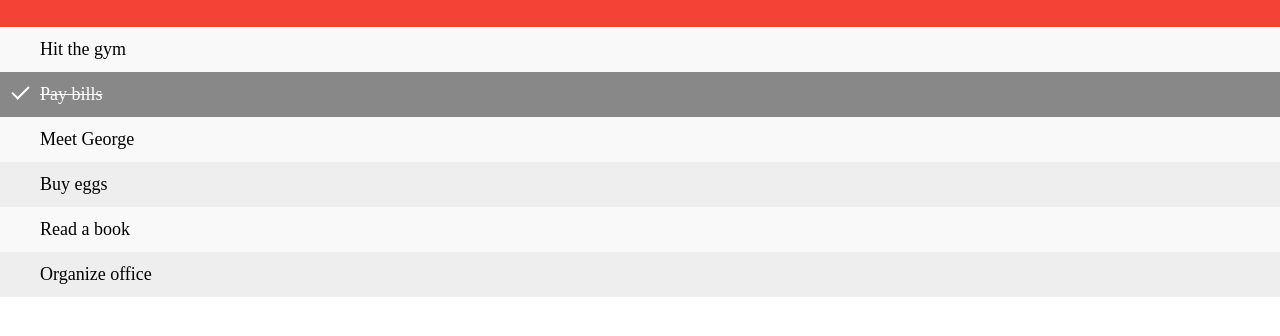
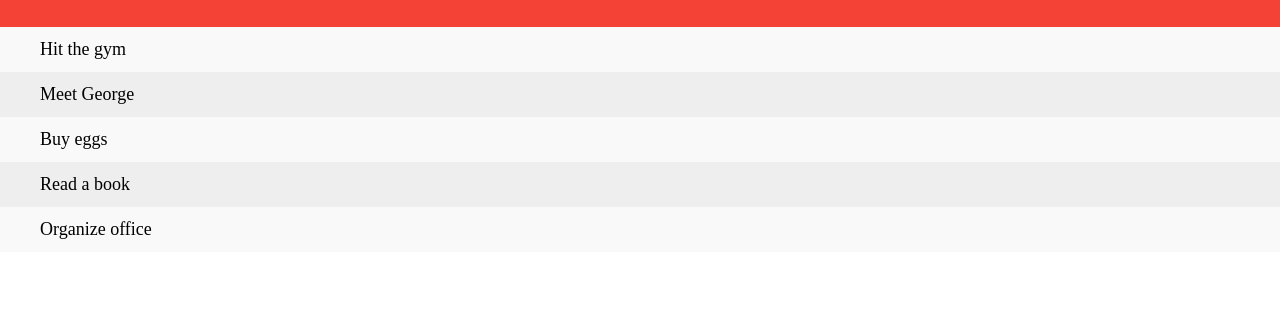
Before and after one commit to Akbar4964/JavaScript-Exercises, a plain HTML site: page index.html in a window 1280 px wide. Shown: the part 98-434 px from the top of the page. Drawn offline with Linux system fonts and the light colour scheme.

Commit message:
added codes

```diff
--- a/index.html
+++ b/index.html
@@ -15,7 +15,6 @@
 
     <ul id="myUL">
       <li>Hit the gym</li>
-      <li class="checked">Pay bills</li>
       <li>Meet George</li>
       <li>Buy eggs</li>
       <li>Read a book</li>
```
